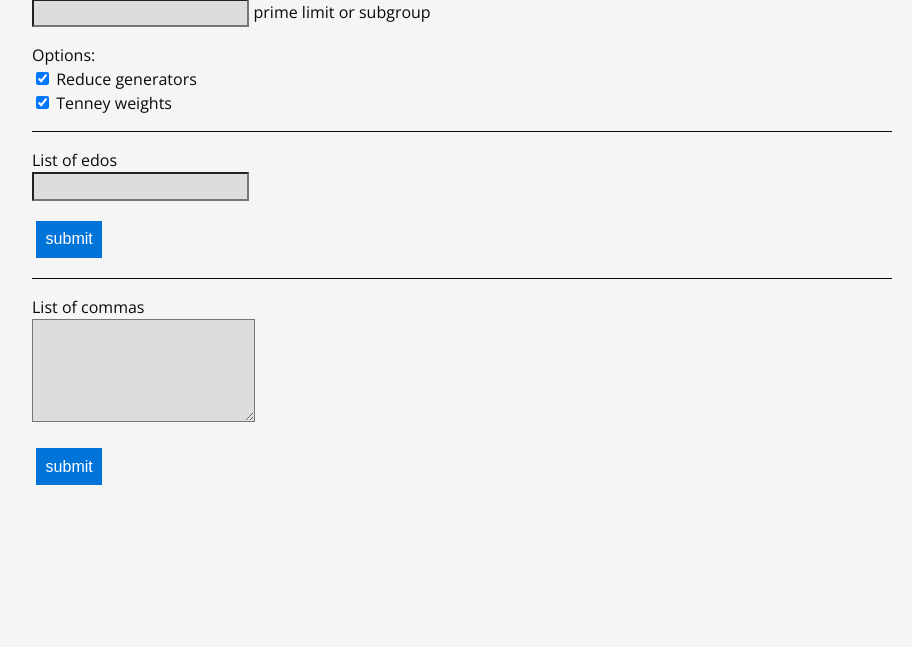
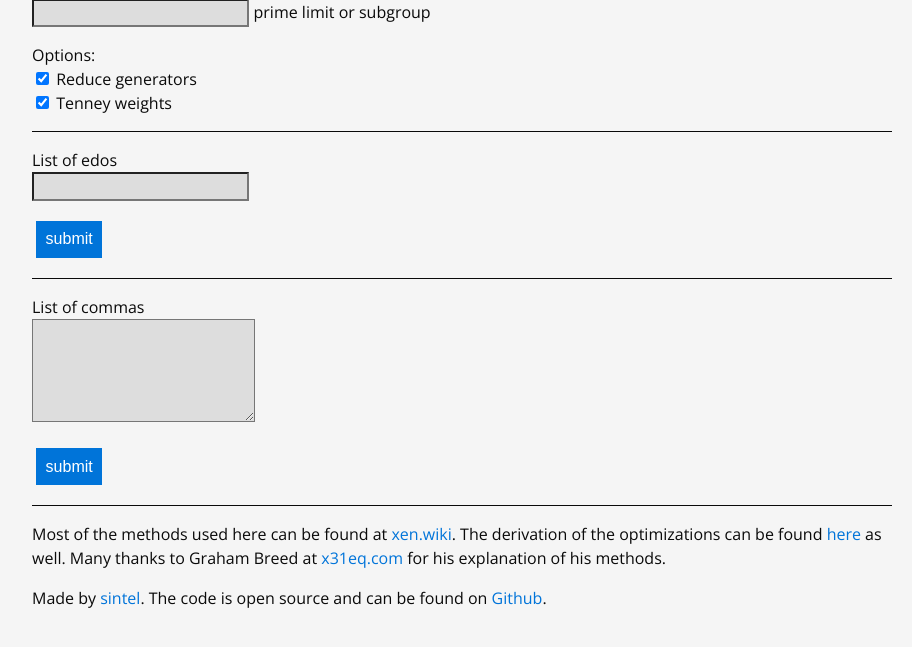
Before and after one commit to Sin-tel/temper, a Flask app: page / in a window 1280 px wide. Shown: the part 135-782 px from the top of the page, without its empty margins (178-1090 px from the left). Run offline with Flask 2, Linux system fonts and the light colour scheme; parts of the project's set-up code (start-up, migrations or seed data) failed here and were passed over.

Commit message:
explanation blurb

```diff
--- a/templates/temper.html
+++ b/templates/temper.html
@@ -28,6 +28,17 @@
 	<p><input type = "submit" name = "submit_comma" value = "submit"/></p>
 </form>
 
+<hr>
+
+
+<p>
+Most of the methods used here can be found at <a href="https://en.xen.wiki/">xen.wiki</a>.
+The derivation of the optimizations can be found <a href="https://en.xen.wiki/w/User:Sintel/Generator_optimization"> here</a> as well.
+Many thanks to Graham Breed at <a href="http://x31eq.com/temper/">x31eq.com</a> for his explanation of his methods.
+</p>
+
+<p>Made by <a href="https://sintel.website/">sintel</a>. The code is open source and can be found on <a href="https://github.com/Sin-tel/temper">Github</a>.<p>
+
 </div>
 </body>
 </html>
```
